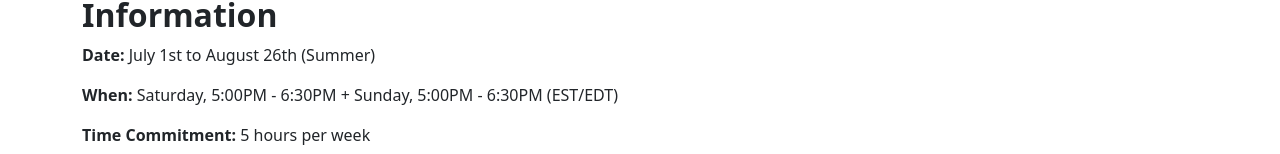
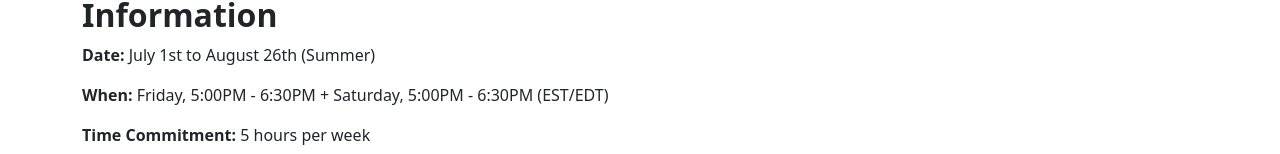
Before and after one commit to Neuracode/website, a Next.js app: page /courses/mastering-machine-learning/intermediate-tensorflow in a window 1280 px wide. Shown: the part 646-800 px from the top of the page. Built offline with nearby package versions, Linux system fonts and the light colour scheme.

Commit message:
Update intermediate-tensorflow.tsx

```diff
--- a/pages/courses/mastering-machine-learning/intermediate-tensorflow.tsx
+++ b/pages/courses/mastering-machine-learning/intermediate-tensorflow.tsx
@@ -36,7 +36,7 @@ const IntermediateTensorFlow: React.FC = () => {
                 about='This course is meant for students who have already learned Intermediate Python, Intermediate Keras, and know basic machine learning concepts. TensorFlow is a machine learning library with a low-level API that is primarily used for deep learning along with Keras. With this library, students will have much more control over their machine learning models and will be able to create advanced projects.'
                 startDate='July 1st'
                 endDate='August 26th'
-                dayAndTime='Saturday, 5:00PM - 6:30PM + Sunday, 5:00PM - 6:30PM'
+                dayAndTime='Friday, 5:00PM - 6:30PM + Saturday, 5:00PM - 6:30PM'
                 timeCommitment={5}
                 recommendedGrades='9 - 12'
                 prerequisites={[
```
